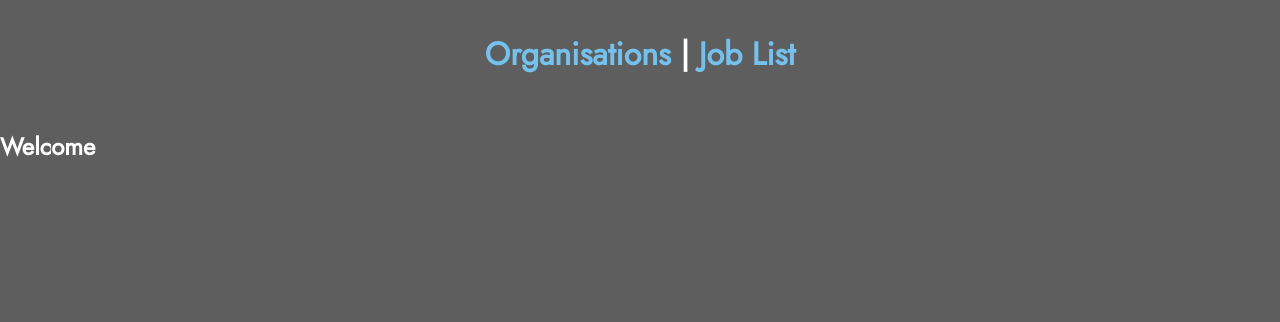
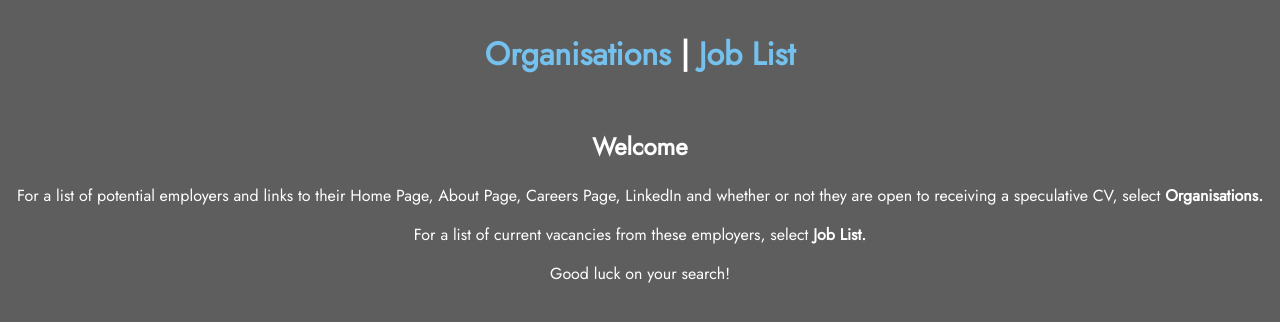
Before and after one commit to rdtclark/ccps, a React (Create React App) app in the folder react_frontend/: page / in a window 1280 px wide. Shown: the top 322 px of the page. Built offline with nearby package versions, Linux system fonts and the light colour scheme; no server answers.

Commit message:
updated home page

```diff
--- /dev/null
+++ b/react_frontend/src/components/Home.css
@@ -0,0 +1,3 @@
+.title {
+    text-align: center;
+}
--- a/react_frontend/src/components/Home.js
+++ b/react_frontend/src/components/Home.js
@@ -1,8 +1,12 @@
 import React from "react";
+import './Home.css';
 
 const Home = () => (
-    <div>
-        <h2>Welcome</h2>
+    <div className="title">
+        <h2 >Welcome</h2>
+        <p>For a list of potential employers and links to their Home Page, About Page, Careers Page, LinkedIn and whether or not they are open to receiving a speculative CV, select <b>Organisations.</b></p>
+        <p>For a list of current vacancies from these employers, select <b>Job List.</b></p>
+        <p>Good luck on your search!</p>
     </div>
 );
 
```
